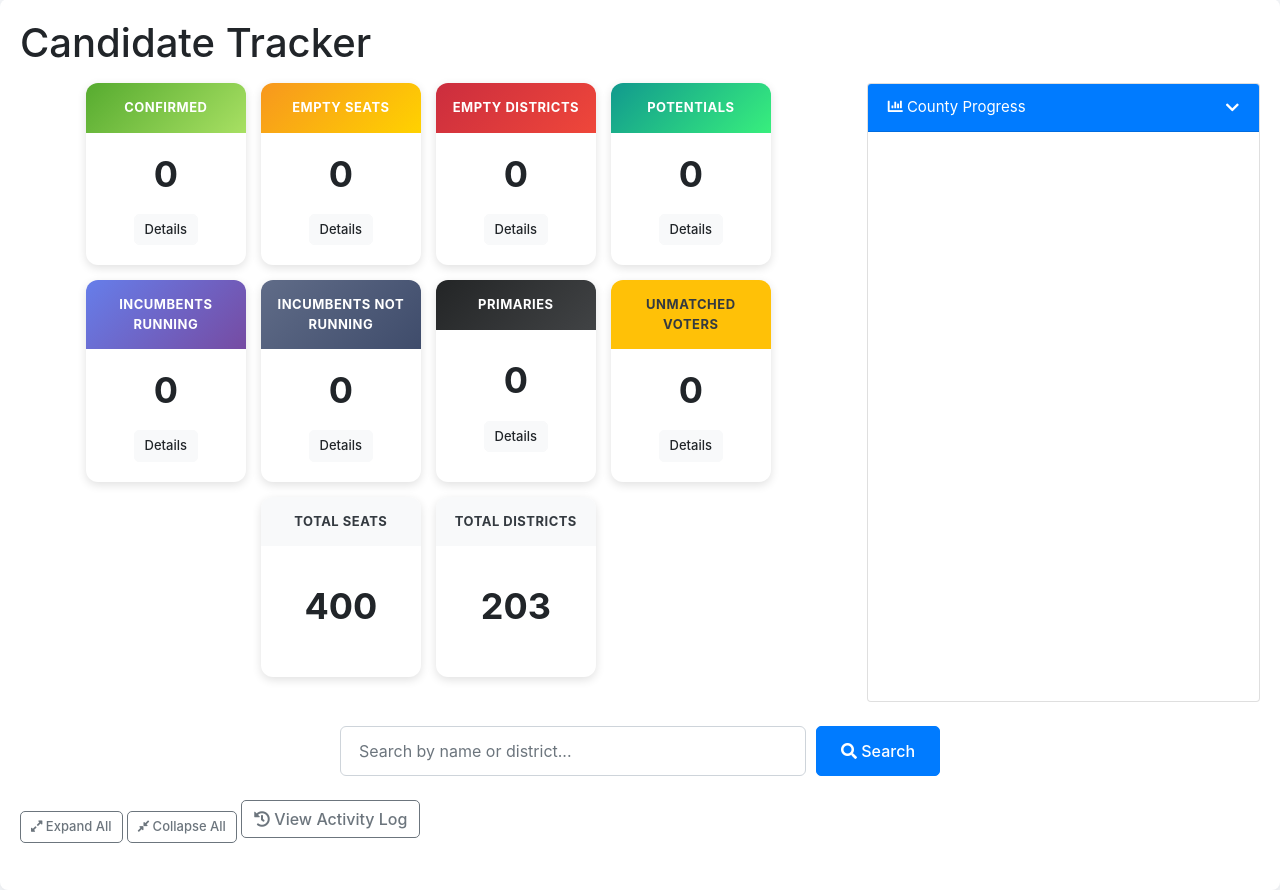
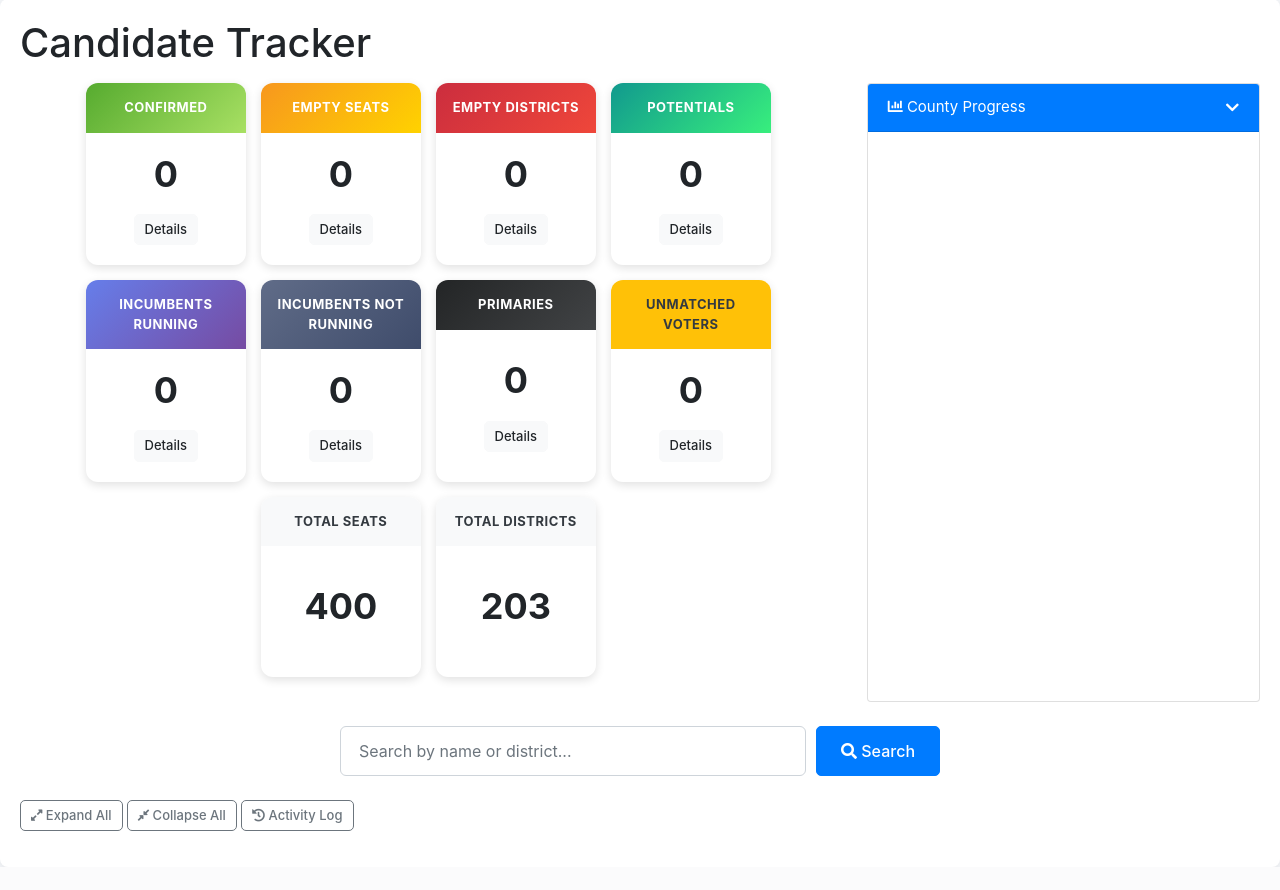
Before and after one commit to cmaidmentnh/nh-candidate-recruitment, a Flask app: page / in a window 1280 px wide. Shown: the part 25-915 px from the top of the page. After the commit the page ends 892 px from the top, so only its background shows below. Run offline with Flask 3, Linux system fonts and the light colour scheme; the visitor is signed in with stand-in values (Sample User, id 1); data that the repository does not hold is empty; some libraries are stand-ins or nearby versions.

Commit message:
Fix activity log button to match other buttons

```diff
--- a/templates/index.html
+++ b/templates/index.html
@@ -135,9 +135,9 @@
     <button type="button" class="btn btn-outline-secondary btn-sm" onclick="collapseAll()">
         <i class="fas fa-compress-alt"></i> Collapse All
     </button>
-    <a href="{{ url_for('activity_log_page') }}" class="btn btn-outline-secondary mb-3">
-        <i class="fas fa-history"></i> View Activity Log
-    </a>
+    <button type="button" class="btn btn-outline-secondary btn-sm" onclick="window.location.href='{{ url_for('activity_log_page') }}'">
+        <i class="fas fa-history"></i> Activity Log
+    </button>
 </div>
 
 <!-- County Accordion -->
```
